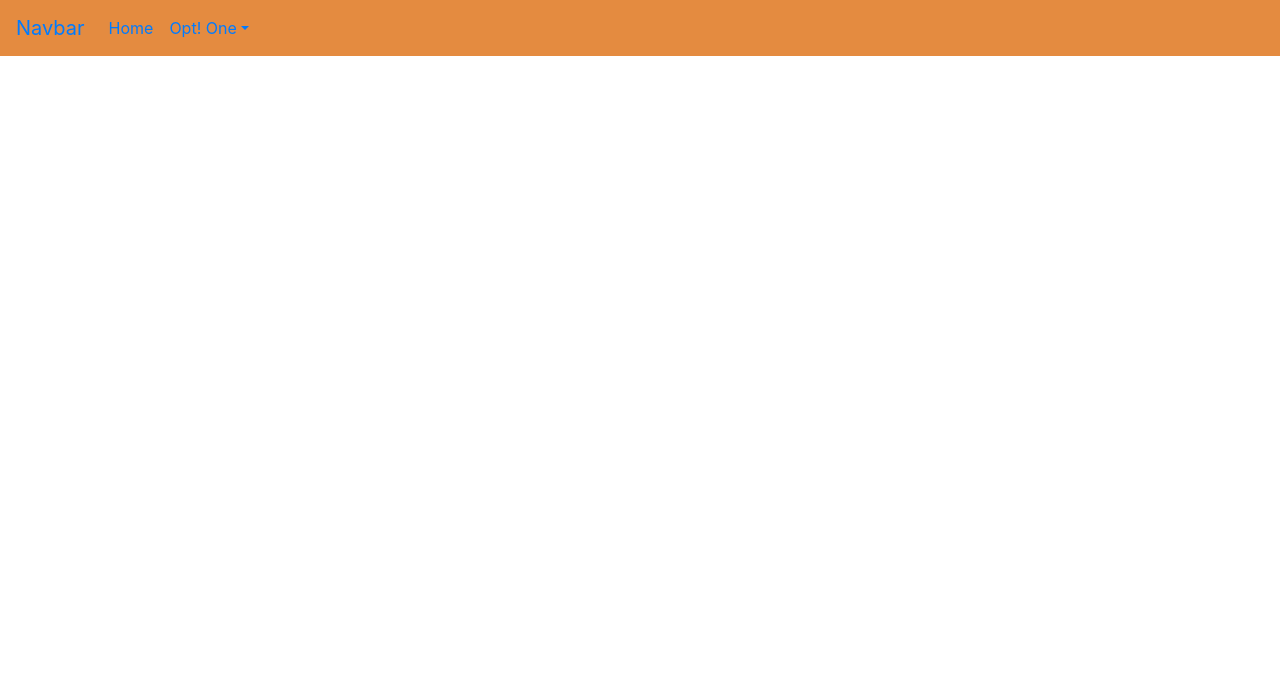
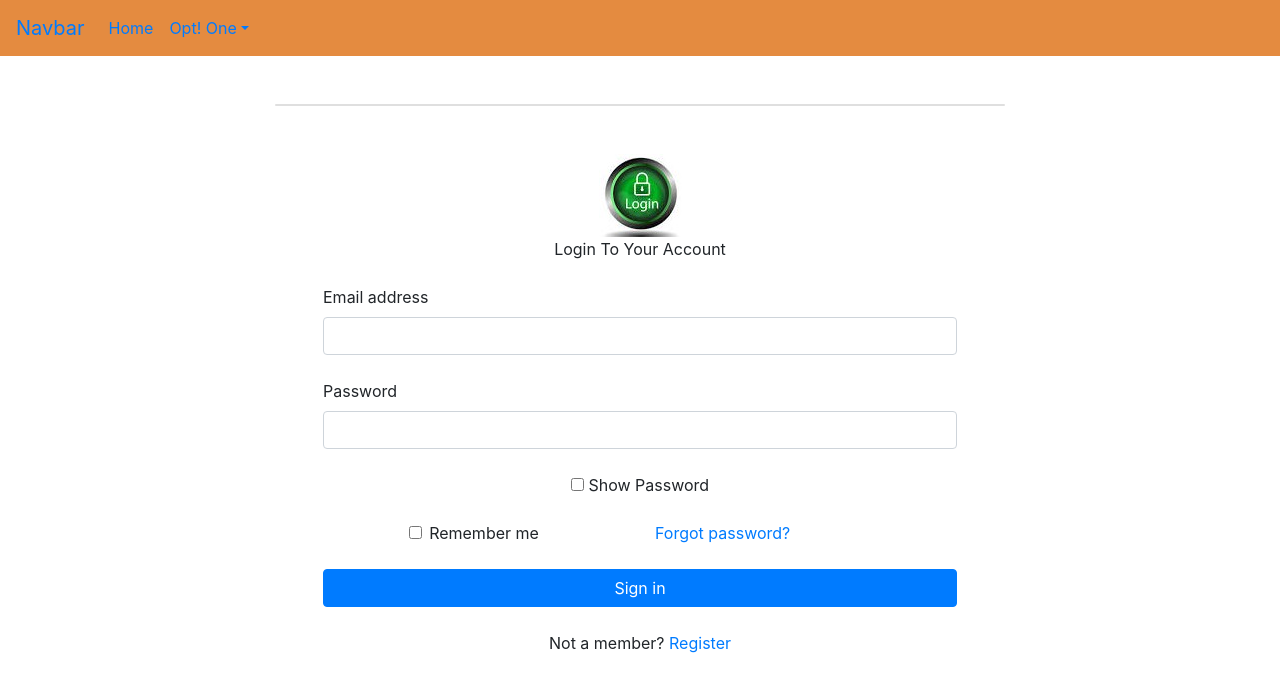
Before and after one commit to GautamSharma26/react-pizza-delivery, a React (Create React App) app: page / in a window 1280 px wide. Shown: the top 692 px of the page. Built offline with nearby package versions, Linux system fonts and the light colour scheme.

Commit message:
latest push

```diff
--- a/src/App.js
+++ b/src/App.js
@@ -28,6 +28,7 @@ function App() {
     <>
       <Routes>
         <Route path='/' element={<Frontend />}>
+          <Route index element={<UserLogin />}></Route>
           <Route path="/login" element={<UserLogin />} />
           <Route path="/registration" element={<Registration />} />
           <Route path="/resetpassword" element={<ResetPassword />} />
--- a/src/component/userFunctionality/cart/PaymentStripe.js
+++ b/src/component/userFunctionality/cart/PaymentStripe.js
@@ -23,7 +23,7 @@ const PaymentStripe = () => {
     }, [user])
 
     function handleOnClick(e) {
-        dispatch(pizza_payment({ address: "4" }))
+        dispatch(pizza_payment({ address: "3" }))
             .then(res => {
                 console.log(res.payload);
                 const value = res.payload;
```
